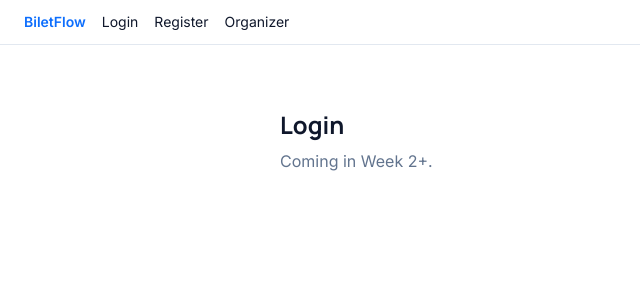
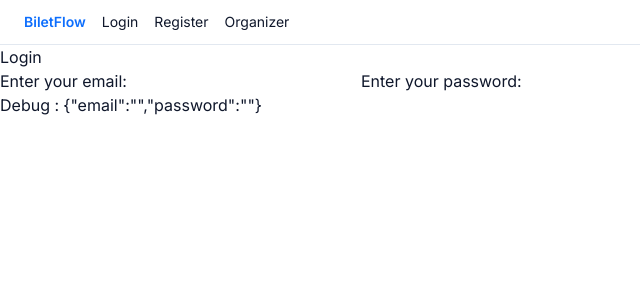
Before and after one commit to diaskarshal/biletflow, a React (Vite) app in the folder web/: page /login in a window 1280 px wide. Shown: the top 300 px of the page, without its empty margins (0-640 px from the left). Built offline with nearby package versions, Linux system fonts and the light colour scheme; no server answers; what openapi-fetch would draw is missing.

Commit message:
add basic login form

```diff
--- a/web/src/App.tsx
+++ b/web/src/App.tsx
@@ -2,6 +2,7 @@ import { QueryClient, QueryClientProvider } from "@tanstack/react-query";
 import { Link, Route, Routes } from "react-router-dom";
 import { Home } from "./pages/Home";
 import { Placeholder } from "./pages/Placeholder";
+import { Login } from "./pages/Login";
 
 const queryClient = new QueryClient();
 
@@ -24,7 +25,7 @@ function App() {
       <Nav />
       <Routes>
         <Route path="/" element={<Home />} />
-        <Route path="/login" element={<Placeholder title="Login" />} />
+        <Route path="/login" element={<Login/>} />
         <Route path="/register" element={<Placeholder title="Register" />} />
         <Route path="/events/:slug" element={<Placeholder title="Event" />} />
         <Route path="/organizer" element={<Placeholder title="Organizer Dashboard" />} />
--- /dev/null
+++ b/web/src/components/Form.tsx
@@ -0,0 +1,39 @@
+import { useState } from 'react'
+
+export function Form() {
+    type Creds = {
+        email: string,
+        password: string,
+    }
+
+    const [creds, setCreds] = useState<Creds>({email: "", password: ""});
+
+    function handleChange(e:React.ChangeEvent<HTMLInputElement>) {
+        const { name, value } = e.target;
+        setCreds((prev) => ({...prev, [name]: value}));
+    }
+
+    return (
+       <form>
+            <label>
+                Enter your email:
+                <input
+                    type="text"
+                    name="email"
+                    value={creds.email}
+                    onChange={handleChange}
+                />
+            </label>
+            <label>
+                Enter your password:
+                <input
+                    type="password"
+                    name="password"
+                    value={creds.password}
+                    onChange={handleChange}
+                />
+            </label>
+            <p>Debug : {JSON.stringify(creds)}</p>
+       </form>
+    );
+}
--- /dev/null
+++ b/web/src/pages/Login.tsx
@@ -0,0 +1,11 @@
+import { Form } from "../components/Form";
+
+export function Login() {
+
+    return (
+        <div>
+            <h1>Login</h1>
+            <Form />
+        </div>
+    );
+}
```
